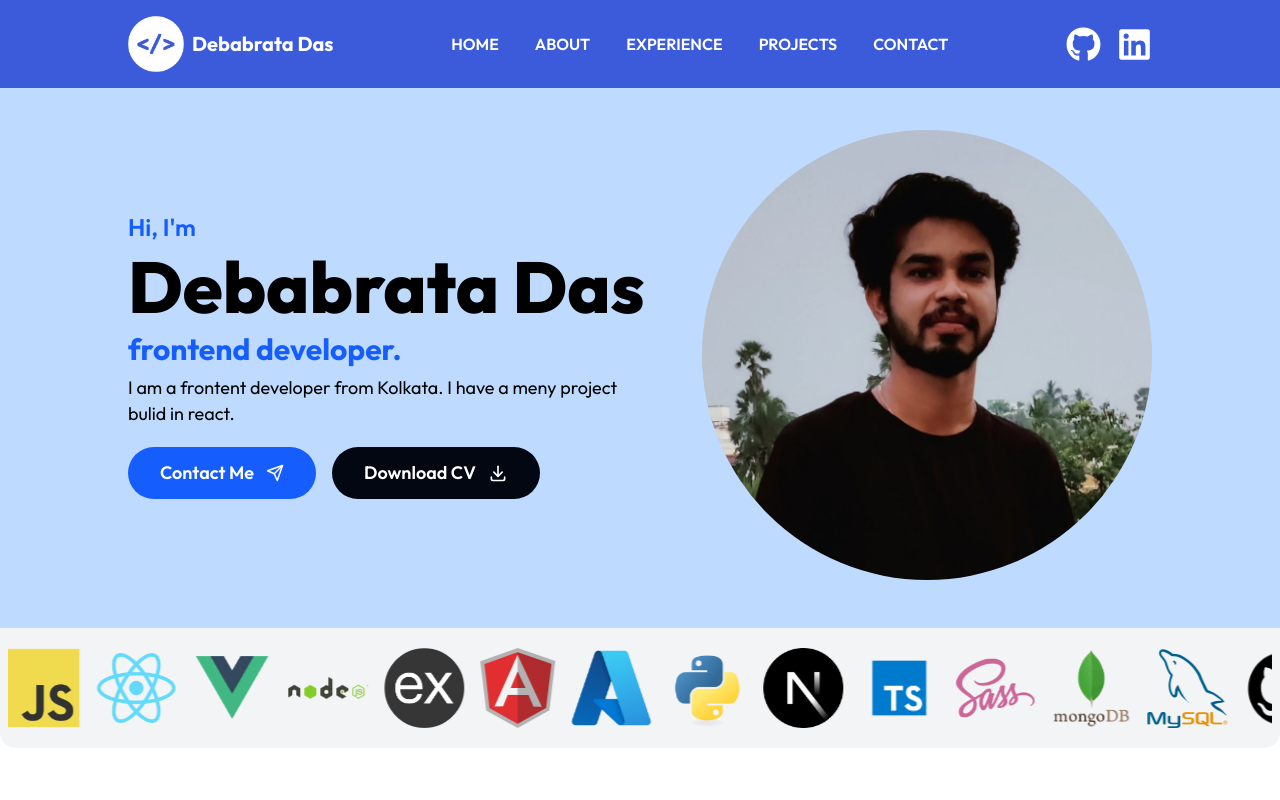
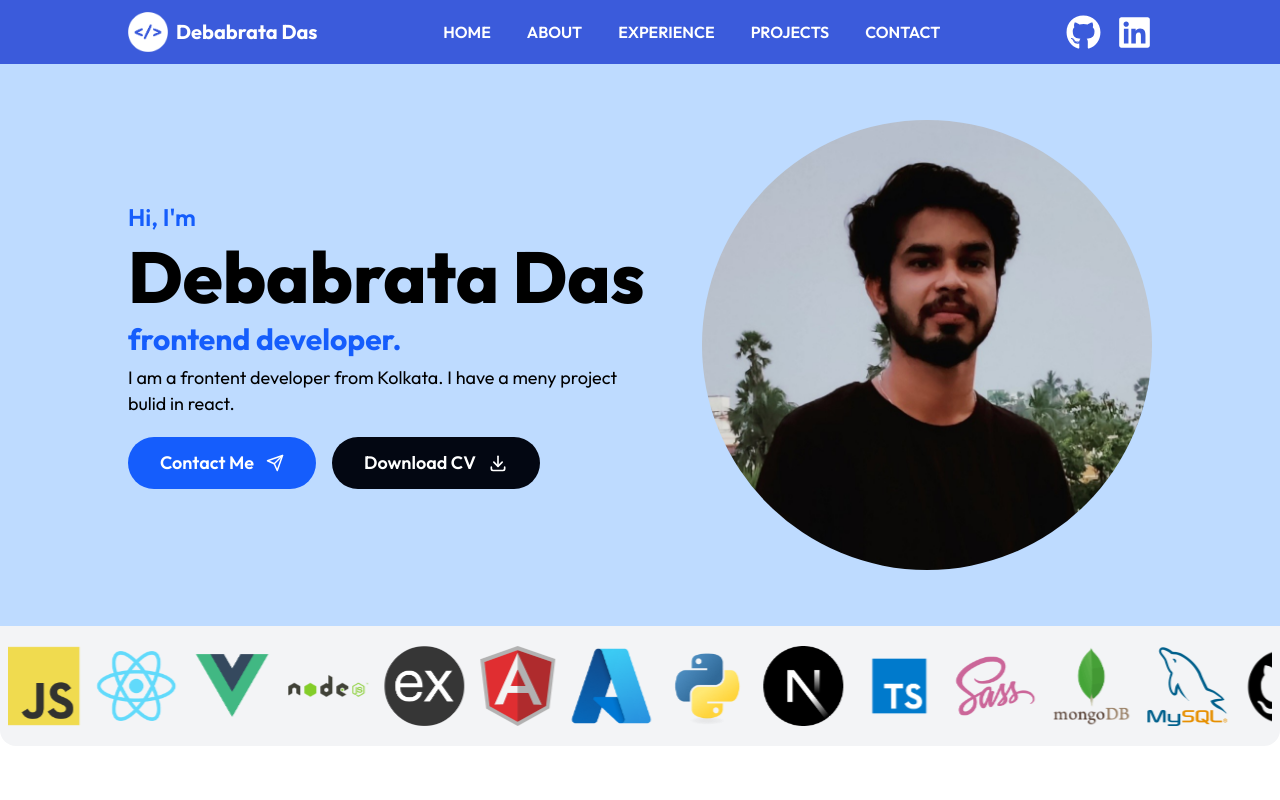
Before and after one commit to dev-debabrata/dev-debabrata-portfolio, a React (Vite) app: page / in a window 1280 px wide. Shown: the top 800 px of the page. Built offline with nearby package versions, Linux system fonts and the light colour scheme.

Commit message:
page modified

```diff
--- a/src/Components/Hero.jsx
+++ b/src/Components/Hero.jsx
@@ -9,8 +9,8 @@ const Hero = () => {
     return (
         <section
             id="home"
-            className=" bg-blue-200 py-12 px-[7vw] md:px-[7vw] lg:px-[10vw] font-sans mt-20 md:mt-20.5 lg:mt-20.5 ">
-            <div className="flex xl:flex flex-col-reverse xl:gap-12 md:gap-10 gap-5 md:flex-row justify-between items-center">
+            className=" bg-blue-200 py-12 px-[7vw] md:px-[7vw] lg:px-[10vw] font-sans mt-16 ">
+            <div className="flex xl:flex flex-col-reverse xl:gap-12 md:gap-10 gap-5 md:flex-row justify-between items-center my-2">
                 {/* Left side */}
                 <div className="text-center md:text-left mt-8 md:mt-0">
                     {/* Greeting */}
--- a/src/Components/Navbar.jsx
+++ b/src/Components/Navbar.jsx
@@ -53,14 +53,14 @@ const Navbar = () => {
     return (
         <nav className={`fixed top-0 w-full z-999 transition duration-300 px-[7vw] md:px-[7vw] lg:px-[10vw] ${isScrolled ? "bg-[#131379b8] text-white bg-opacity-50 backdrop-blur-md shadow-xl" : "bg-transpa bg-[#3b5bdb] text-white"
             } `}>
-            <div className="flex justify-between relative items-center my-4 lg:my-4 md:my-4">
+            <div className="flex justify-between relative items-center my-3">
                 <Link
                     to="/home"
                     className="flex justify-center gap-2 items-center cursor-pointer">
                     <img
                         src={assets.Logo}
                         alt="Logo"
-                        className=" w-14 invert brightness-200" />
+                        className=" w-10 invert brightness-200" />
                     <h2 className=" text-xl font-bold">Debabrata Das</h2>
                 </Link>
                 {/* Destop menu */}
```
